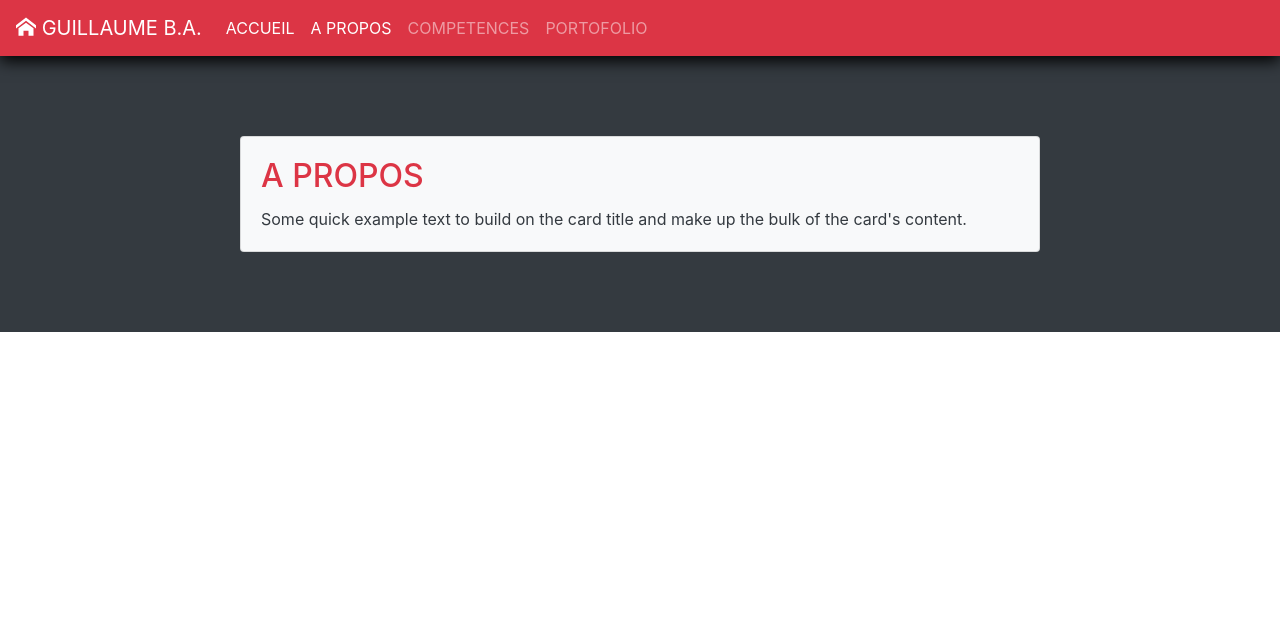
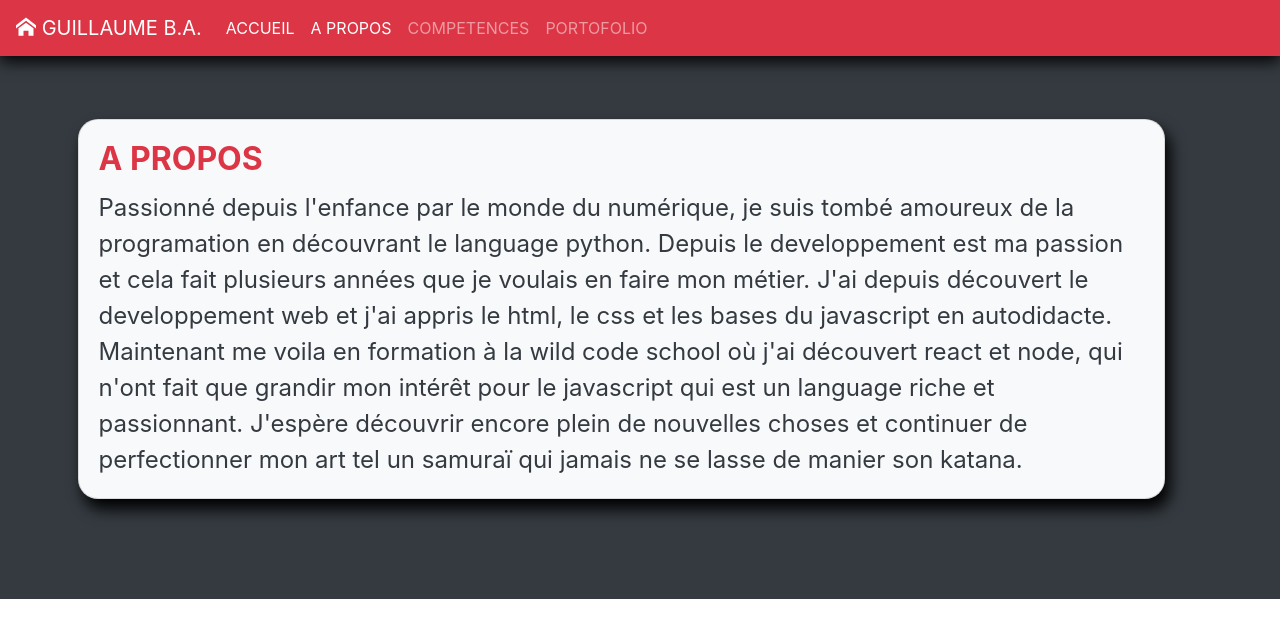
Before and after one commit to EthernalSlayer/my-cv-app, a React (Create React App) app: page /a-propos in a window 1280 px wide. Shown: the top 638 px of the page. Built offline with nearby package versions, Linux system fonts and the light colour scheme.

Commit message:
finish the 'a propos' component

```diff
--- a/src/component/Apropos.js
+++ b/src/component/Apropos.js
@@ -5,22 +5,40 @@ function Apropos() {
   return (
     <Container className="bg-dark" fluid as="main">
       <Row className="justify-content-center">
-        <Col md="auto" xs="auto" className="text-light">
+        <Col md="auto" xs="auto">
           <Card
             bg="light"
             style={{
-              width: "50rem",
-              margin: "10% 0 10% 0",
+              borderRadius: "20px",
+              margin: "5% 8% 8% 5%",
+              boxShadow: "5px 10px 15px black",
             }}
             as="article"
           >
             <Card.Body>
-              <Card.Title className="text-danger" as="h2">
+              <Card.Title
+                className="text-danger"
+                style={{ fontWeight: "bold" }}
+                as="h2"
+              >
                 A PROPOS
               </Card.Title>
-              <Card.Text className="text-dark" as="p">
-                Some quick example text to build on the card title and make up
-                the bulk of the card's content.
+              <Card.Text
+                className="text-dark"
+                style={{ fontSize: "24px" }}
+                as="p"
+              >
+                Passionné depuis l'enfance par le monde du numérique, je suis
+                tombé amoureux de la programation en découvrant le language
+                python. Depuis le developpement est ma passion et cela fait
+                plusieurs années que je voulais en faire mon métier. J'ai depuis
+                découvert le developpement web et j'ai appris le html, le css et
+                les bases du javascript en autodidacte. Maintenant me voila en
+                formation à la wild code school où j'ai découvert react et node,
+                qui n'ont fait que grandir mon intérêt pour le javascript qui
+                est un language riche et passionnant. J'espère découvrir encore
+                plein de nouvelles choses et continuer de perfectionner mon art
+                tel un samuraï qui jamais ne se lasse de manier son katana.
               </Card.Text>
             </Card.Body>
           </Card>
```
